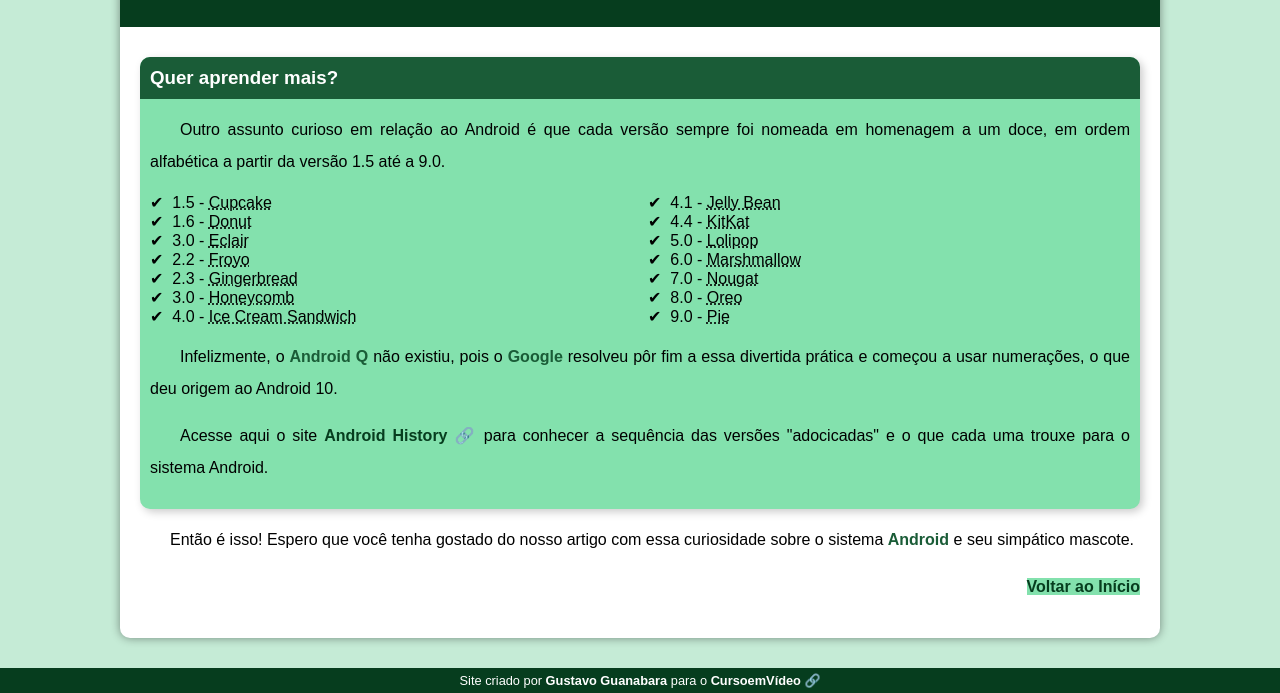
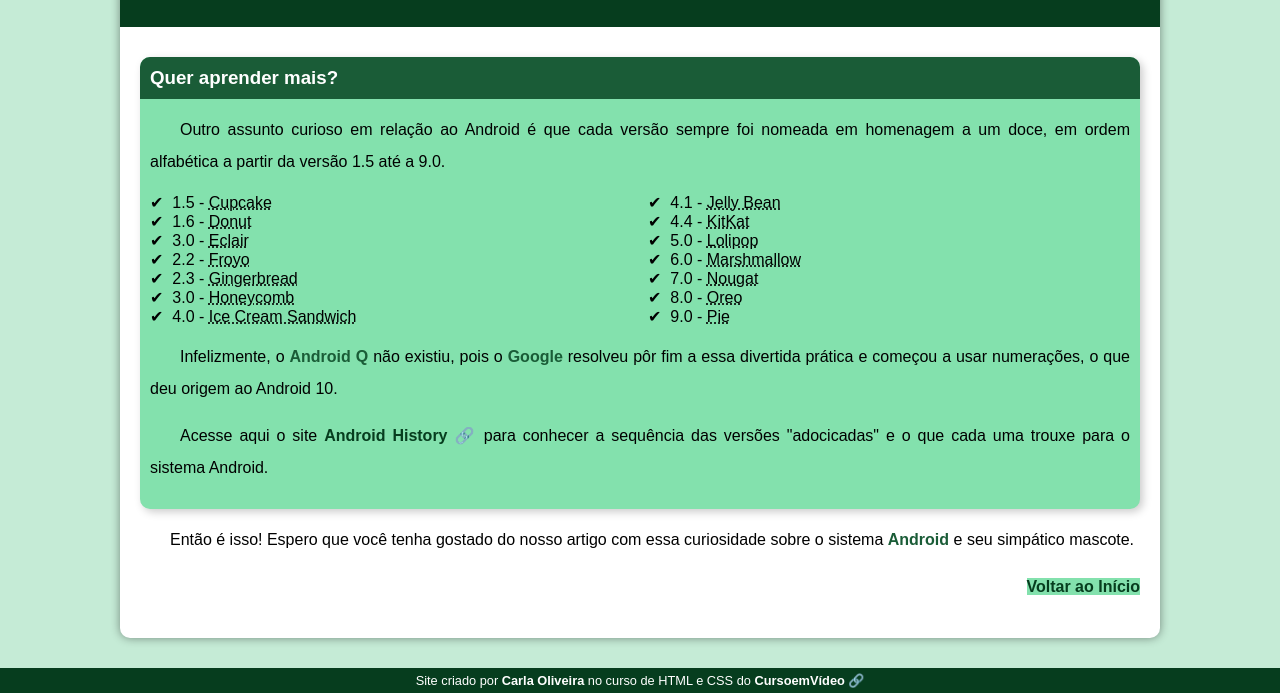
Before and after one commit to carla11235813/projeto-android, a plain HTML site: page index.html in a window 1280 px wide. Shown: the part 2400-3093 px from the top of the page. Drawn offline with Linux system fonts and the light colour scheme.

Commit message:
Update index.html

```diff
--- a/index.html
+++ b/index.html
@@ -101,7 +101,7 @@
             <p  style="text-align: right;" ><a href="#inicio">Voltar ao Início</a></p>
         </main>
         <footer>
-            <p>Site criado por <a href="https://gustavoguanabara.github.io/" target="_blank">Gustavo Guanabara</a> para o <a href="https://www.youtube.com/cursoemvideo" target="_blank" class="externo">CursoemVídeo</a></p>
+            <p>Site criado por <a href="https://github.com/carla11235813" target="_blank">Carla Oliveira</a> no curso de HTML e CSS do <a href="https://www.youtube.com/cursoemvideo" target="_blank" class="externo">CursoemVídeo</a></p>
         </footer>
 </body>
 </html>
```
